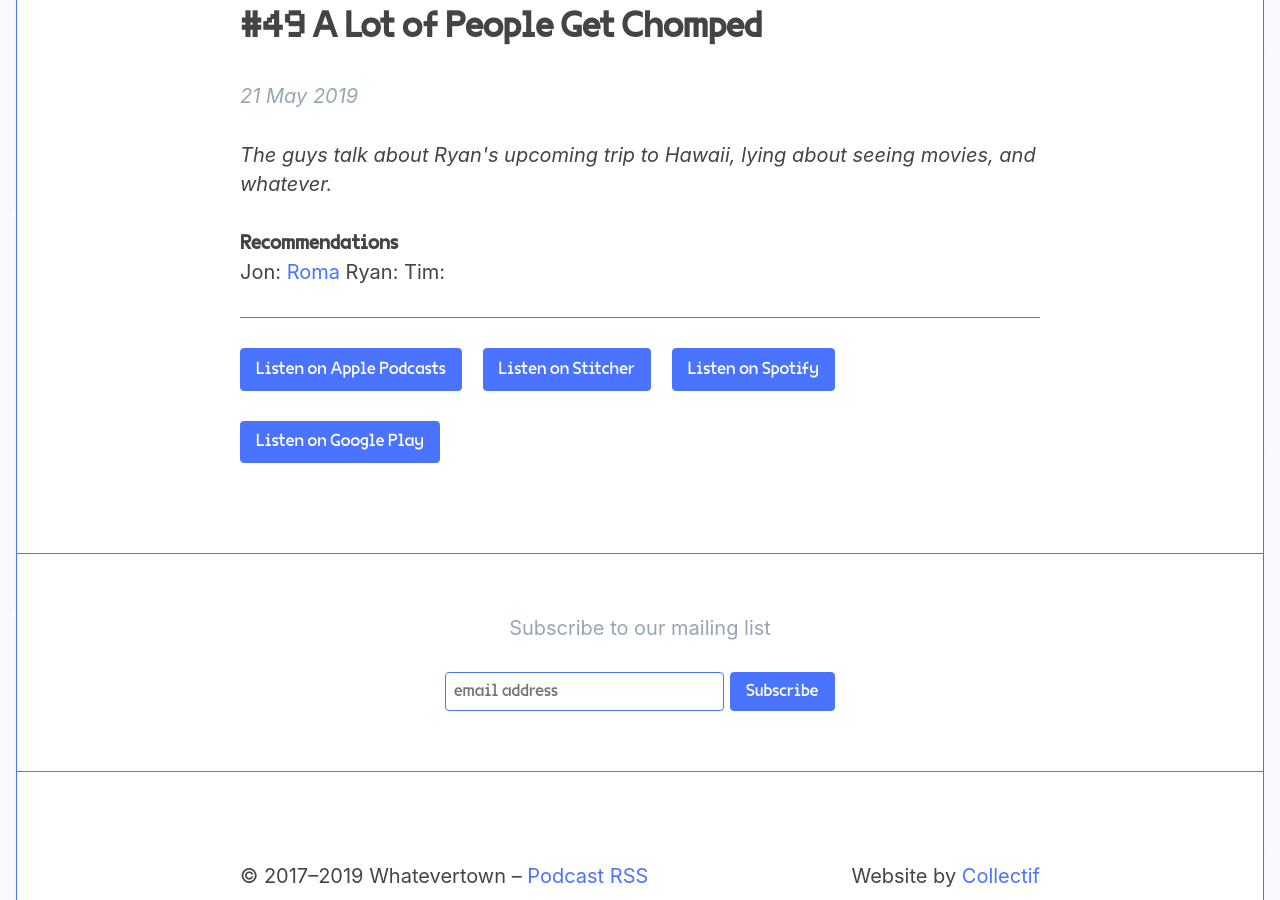
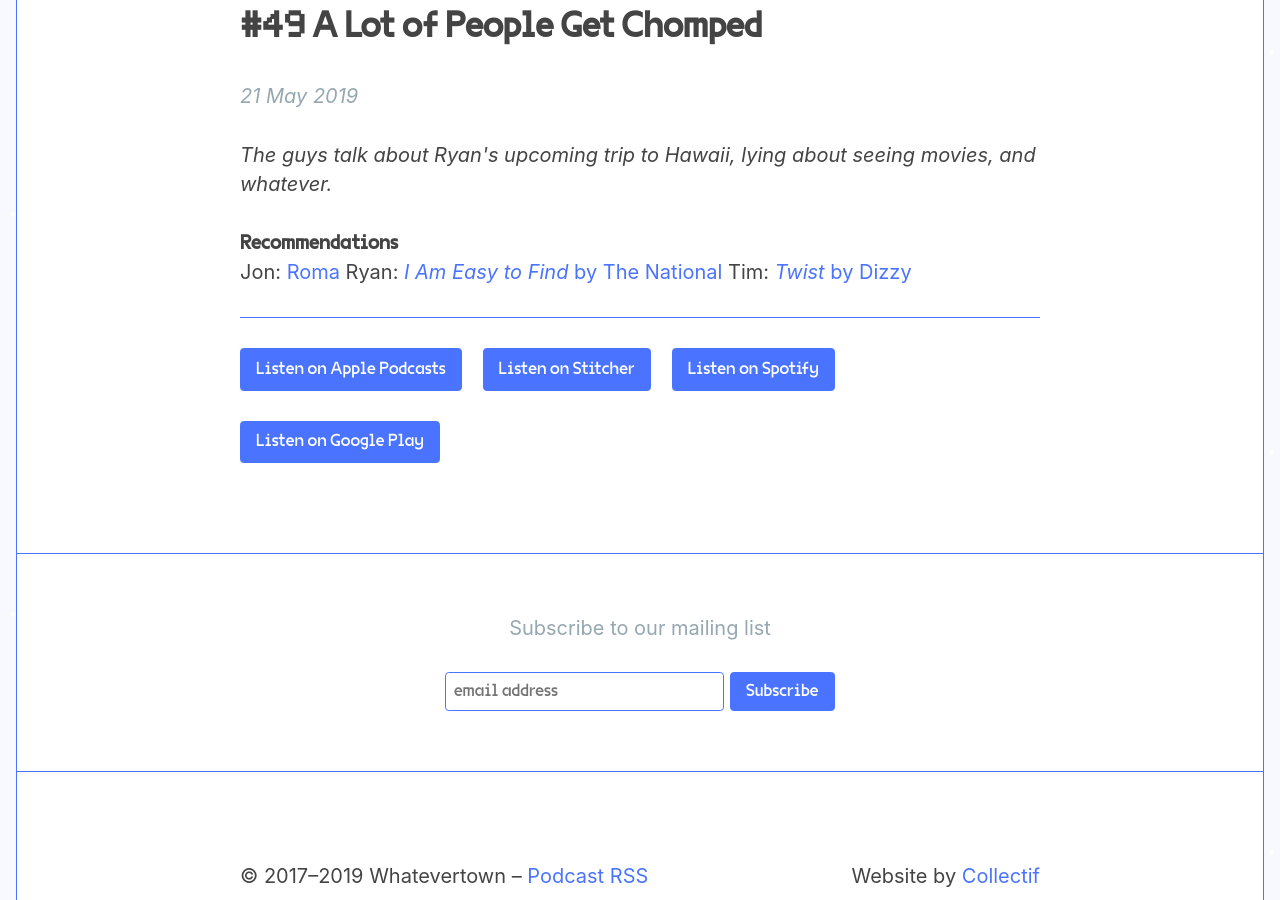
Before and after one commit to jondueck/whatevertown, a Jekyll site: the page built from _posts/2019-05-21-number-49-a-lot-of-people-get-chomped.markdown, in a window 1280 px wide and 900 px high, scrolled down 571 px. Built offline with Jekyll 4.4.1, drawn with Linux system fonts in a browser that asks for light colours; some web fonts are replaced; comment, search, counter and statistics services are not loaded.

Commit message:
Updated Number 49 A Lot Of People Get Chomped

```diff
--- a/_posts/2019-05-21-number-49-a-lot-of-people-get-chomped.markdown
+++ b/_posts/2019-05-21-number-49-a-lot-of-people-get-chomped.markdown
@@ -19,5 +20,5 @@ comments: true
 
 ### Recommendations
 Jon: [Roma](https://letterboxd.com/film/roma-2018/)
-Ryan:
-Tim:
+Ryan: [*I Am Easy to Find* by The National](https://iameasytofind.com/watch/)
+Tim: [*Twist* by Dizzy](https://open.spotify.com/track/0EOnXbxay2vVcw3WxTFbC7?si=OhCbjPhRRXai-20poAcoeQ)
```
Also changed, not shown: other parts of _posts/2019-05-21-number-49-a-lot-of-people-get-chomped.markdown (+1 -0 lines).
